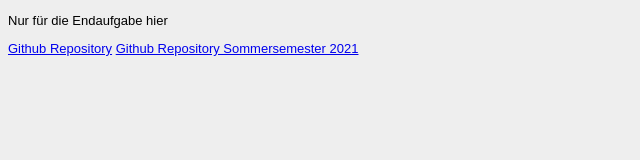
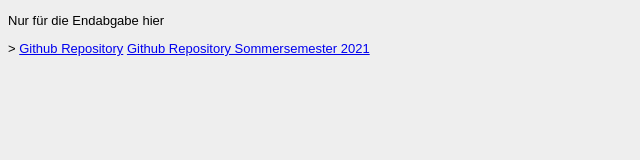
Before and after one commit to baslerja/EIA2_WS21, a plain HTML site: page Steckbrief/steckbrief.htm in a window 1280 px wide. Shown: the full height of the page, 0-640 px from the left. Drawn offline with Linux system fonts and the light colour scheme.

Commit message:
Update steckbrief.htm

```diff
--- a/Steckbrief/steckbrief.htm
+++ b/Steckbrief/steckbrief.htm
@@ -12,7 +12,8 @@ body {
 </style>
 </head>
 <body>
-	<p>Nur für die Endaufgabe hier</p>
+	<p>Nur für die Endabgabe hier</p>>
+
 	<a href="https://github.com/baslerja/EIA2_WS21">Github Repository</a>
 
 	<a href="https://github.com/baslerja/EIA2-SoSe21">Github Repository Sommersemester 2021</a>
```
